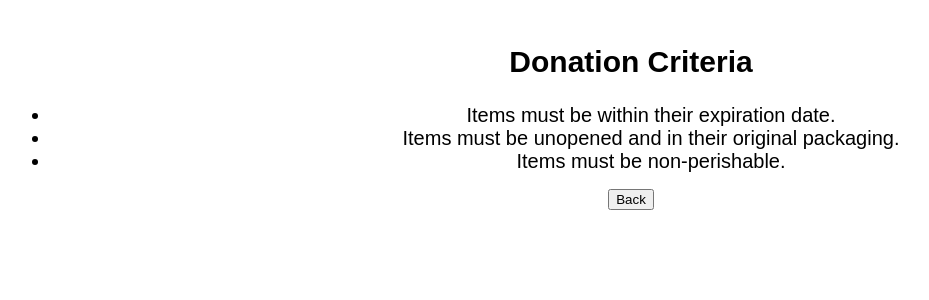
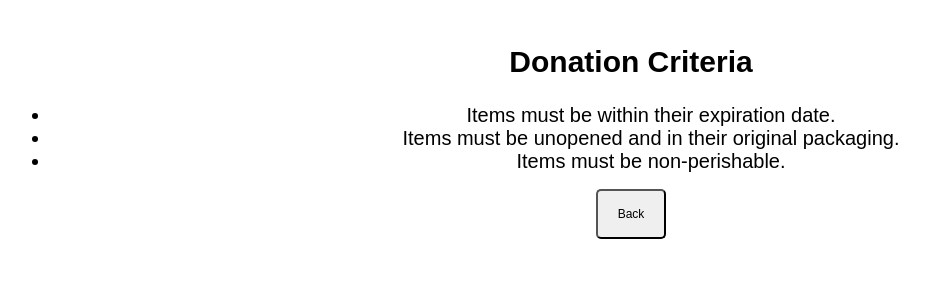
Before and after one commit to Shinosin/TechSeries, a Flask app: page /criteria in a window 1280 px wide. Shown: the part 120-420 px from the top of the page, without its empty margins (9-938 px from the left). Run offline with Flask 3, Linux system fonts and the light colour scheme.

Commit message:
ui design

```diff
--- a/templates/criteria.html
+++ b/templates/criteria.html
@@ -6,6 +6,19 @@
     <meta name="viewport" content="width=device-width, initial-scale=1.0">
     <title>Donation Criteria</title>
     <link rel="stylesheet" href="{{ url_for('static', filename='styles.css') }}">
+
+    <style>
+        .small-button {
+            padding: 5px 10px;
+            font-size: 12px;
+            border-radius: 5px;
+            height: 50px;
+            width: 70px;
+            position: relative;
+            left: 0;
+            top: 0;
+        }
+    </style>
 </head>
 
 <body>
--- a/templates/submit.html
+++ b/templates/submit.html
@@ -6,6 +6,10 @@
     <meta name="viewport" content="width=device-width, initial-scale=1.0">
     <title>Donate Food</title>
     <link rel="stylesheet" href="{{ url_for('static', filename='styles.css') }}">
+
+    <style>
+
+    </style>
 </head>
 
 <body>
@@ -35,6 +39,7 @@
             <br>
             <button type="submit">Submit Donation</button>
         </form>
+        <button onclick="window.history.back()" class="small-button">Back</button>
     </div>
 </body>
 
```
